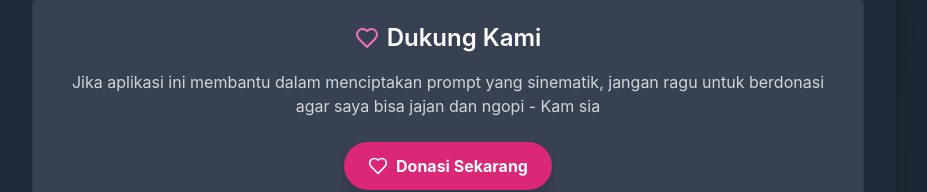
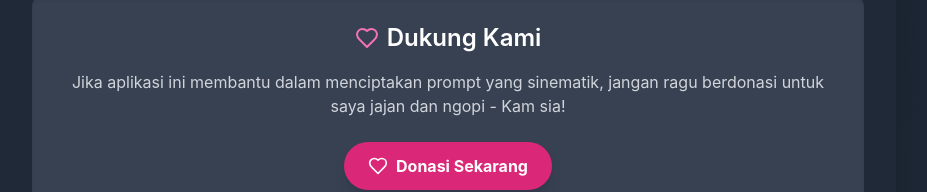
Before and after one commit to 10k2025/Prompt-Generator-AI, a React (Create React App) app: page / in a window 1280 px wide. Shown: the part 1931-2123 px from the top of the page, without its empty margins (192-1119 px from the left). Built offline with nearby package versions, Linux system fonts and the light colour scheme.

Commit message:
Update App.js

```diff
--- a/src/App.js
+++ b/src/App.js
@@ -443,7 +443,7 @@ function App() {
               <Heart className="w-6 h-6 mr-2 text-pink-400" /> Dukung Kami
             </h2>
             <p className="text-gray-300 mb-6">
-              Jika aplikasi ini membantu dalam menciptakan prompt yang sinematik, jangan ragu untuk berdonasi agar saya bisa jajan dan ngopi - Kam sia
+              Jika aplikasi ini membantu dalam menciptakan prompt yang sinematik, jangan ragu berdonasi untuk saya jajan dan ngopi - Kam sia!
             </p>
             <a
               href="https://www.buymeacoffee.com/yourusername" // Ganti dengan tautan donasi Anda yang sebenarnya!
```
